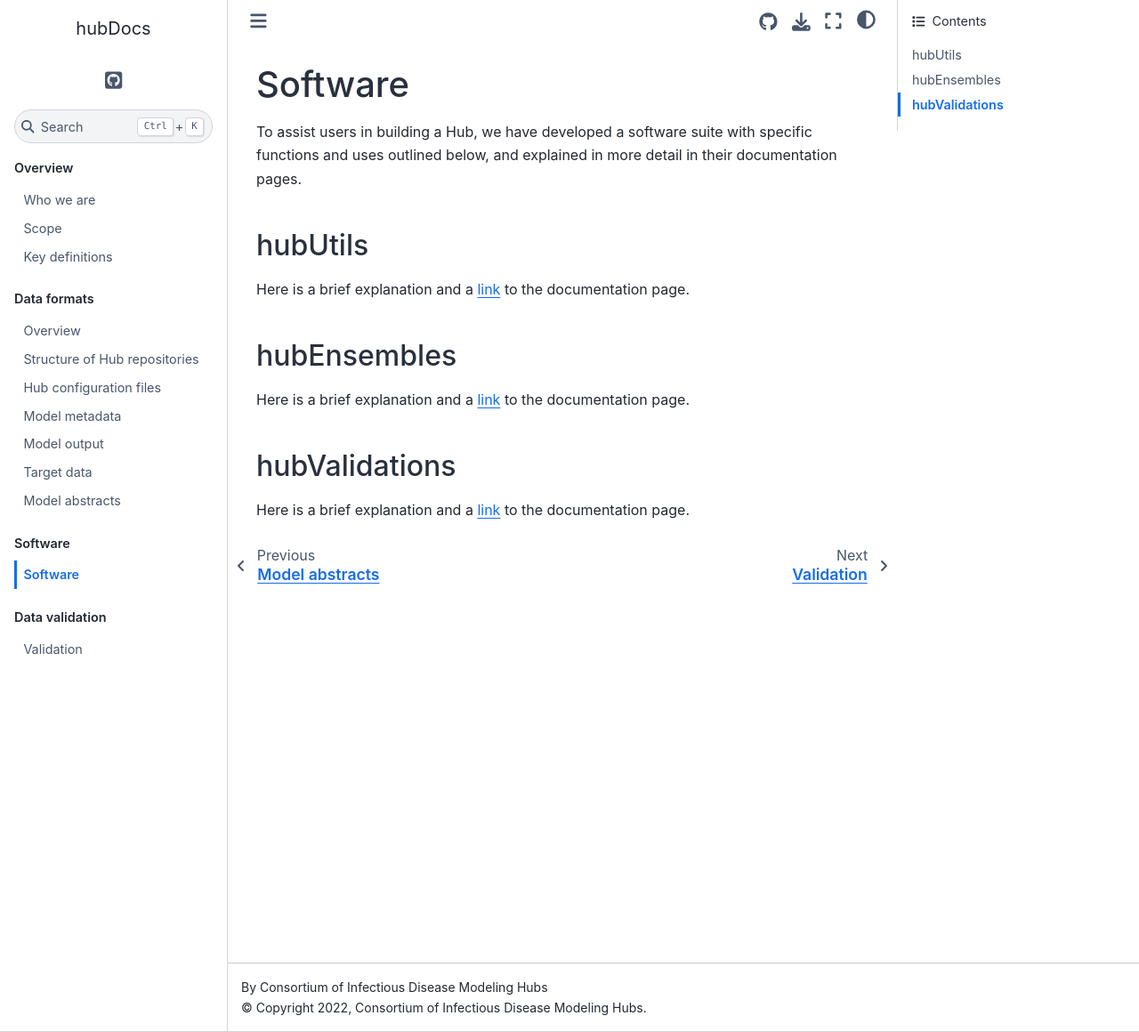
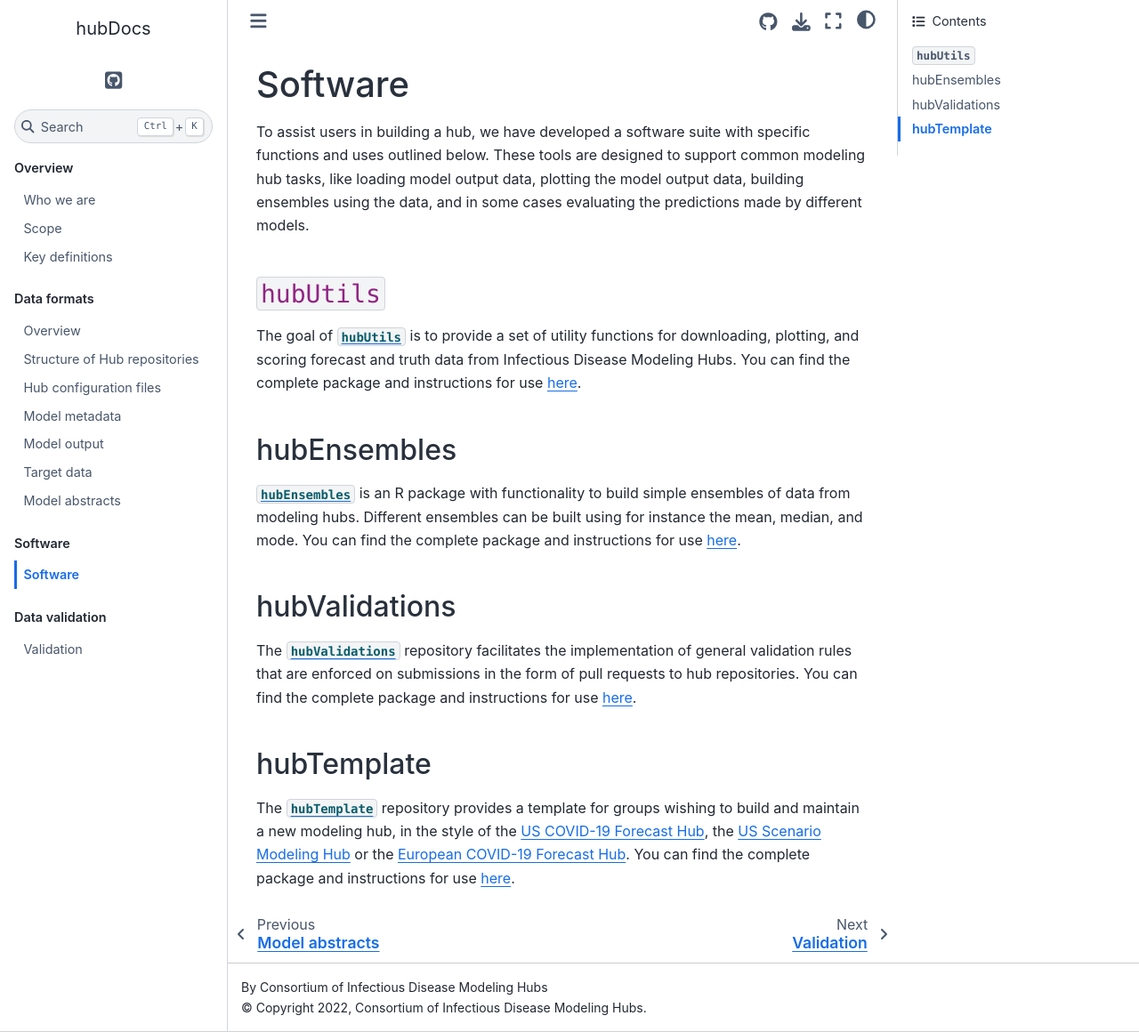
Before and after one commit to hubverse-org/hubDocs, a Sphinx documentation site: the page built from docs/source/software/software.md, in a window 1280 px wide and 1160 px high. Shown: the whole window at 89% size. Built offline with Sphinx 7.4.7 and the Sphinx Book theme 1.1.4, drawn with Linux system fonts in a browser that asks for light colours; pages that are not in the unit, such as notebooks, are missing from menus.

Commit message:
Complete software page update

```diff
--- a/docs/source/software/software.md
+++ b/docs/source/software/software.md
@@ -1,15 +1,19 @@
 # Software
 
-To assist users in building a Hub, we have developed a software suite with specific functions and uses outlined below, and explained in more detail in their documentation pages.
+To assist users in building a hub, we have developed a software suite with specific functions and uses outlined below. These tools are designed to support common modeling hub tasks, like loading model output data, plotting the model output data, building ensembles using the data, and in some cases evaluating the predictions made by different models.
 
-## hubUtils
+## `hubUtils`
 
-Here is a brief explanation and a [link](https://github.com/Infectious-Disease-Modeling-Hubs/hubUtils) to the documentation page.
+The goal of [`hubUtils`](https://github.com/Infectious-Disease-Modeling-Hubs/hubUtils) is to provide a set of utility functions for downloading, plotting, and scoring forecast and truth data from Infectious Disease Modeling Hubs. You can find the complete package and instructions for use [here](https://github.com/Infectious-Disease-Modeling-Hubs/hubUtils).
 
 ## hubEnsembles
 
-Here is a brief explanation and a [link](https://github.com/Infectious-Disease-Modeling-Hubs/hubEnsembles) to the documentation page.
+[`hubEnsembles`](https://github.com/Infectious-Disease-Modeling-Hubs/hubEnsembles) is an R package with functionality to build simple ensembles of data from modeling hubs. Different ensembles can be built using for instance the mean, median, and mode. You can find the complete package and instructions for use [here](https://github.com/Infectious-Disease-Modeling-Hubs/hubEnsembles).
 
 ## hubValidations
 
-Here is a brief explanation and a [link](https://github.com/Infectious-Disease-Modeling-Hubs/hubValidations) to the documentation page.
+The [`hubValidations`](https://github.com/Infectious-Disease-Modeling-Hubs/hubValidations) repository facilitates the implementation of general validation rules that are enforced on submissions in the form of pull requests to hub repositories. You can find the complete package and instructions for use [here](https://github.com/Infectious-Disease-Modeling-Hubs/hubValidations).
+
+## hubTemplate
+
+The [`hubTemplate`](https://github.com/Infectious-Disease-Modeling-Hubs/hubTemplate) repository provides a template for groups wishing to build and maintain a new modeling hub, in the style of the [US COVID-19 Forecast Hub](https://github.com/reichlab/covid19-forecast-hub), the [US Scenario Modeling Hub](https://github.com/midas-network/covid19-scenario-modeling-hub) or the [European COVID-19 Forecast Hub](https://github.com/covid19-forecast-hub-europe/covid19-forecast-hub-europe). You can find the complete package and instructions for use [here](https://github.com/Infectious-Disease-Modeling-Hubs/hubTemplate).
```
